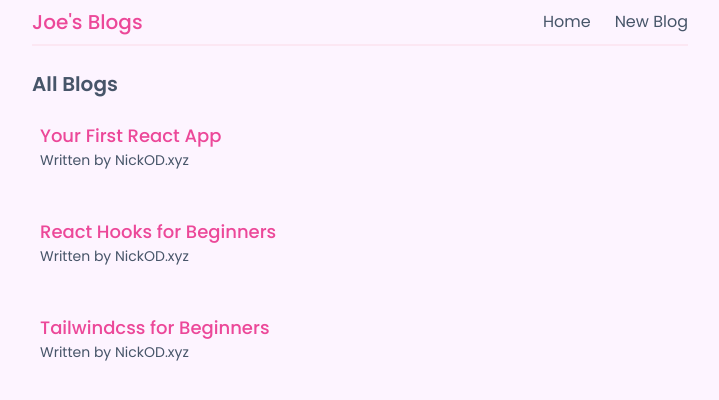
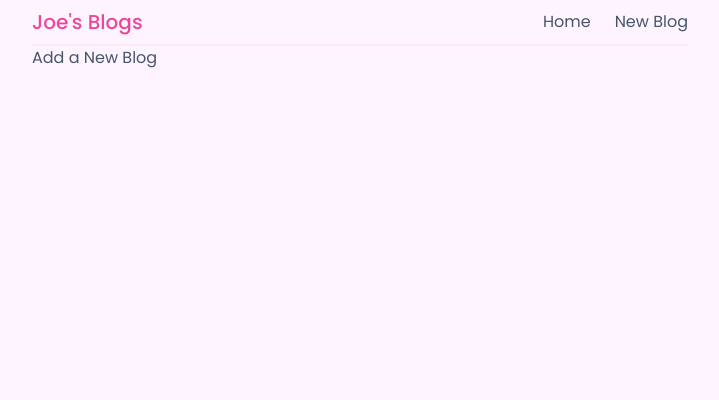
Before and after one commit to Nick-ODonoghue/react-blog, a React (Vite) app: page /create in a window 1280 px wide. Shown: the top 400 px of the page, without its empty margins (280-999 px from the left). Built offline with nearby package versions, Linux system fonts and the light colour scheme; data requests are answered from the project's data file.

Commit message:
installed react-router-dom and set up navbar links and routing

```diff
--- a/package.json
+++ b/package.json
@@ -11,7 +11,8 @@
   },
   "dependencies": {
     "react": "^18.2.0",
-    "react-dom": "^18.2.0"
+    "react-dom": "^18.2.0",
+    "react-router-dom": "^5.3.4"
   },
   "devDependencies": {
     "@types/react": "^18.0.37",
--- a/src/App.jsx
+++ b/src/App.jsx
@@ -1,15 +1,30 @@
-import { useState } from "react";
 import Navbar from "./Navbar";
 import Home from "./Home";
+import CreateBlog from "./CreateBlog";
+
+// Importing everything needed for using React Router
+import { BrowserRouter as Router, Route, Switch } from "react-router-dom/cjs/react-router-dom.min";
 
 function App() {
 	return (
-		<>
+		// Any components that you want to use routing with need to be wrapped with the Router component
+		<Router>
 			<div className=" max-w-2xl mx-auto px-2">
 				<Navbar />
-				<Home />
+				{/* The switch component makes sure that only one route is being shown at any one time */}
+				<Switch>
+					{/* The Route component is responsible for defining the route path */}
+					{/* The value of the path property will tacked onto the end of your domain name */}
+					<Route exact path="/">
+						{/* You then set the component that you want rendered when that path has been navigated to */}
+						<Home />
+					</Route>
+					<Route path="/create">
+						<CreateBlog />
+					</Route>
+				</Switch>
 			</div>
-		</>
+		</Router>
 	);
 }
 
--- /dev/null
+++ b/src/CreateBlog.jsx
@@ -0,0 +1,9 @@
+const CreateBlog = () => {
+	return (
+		<div>
+			<h2>Add a New Blog</h2>
+		</div>
+	);
+};
+
+export default CreateBlog;
--- a/src/Navbar.jsx
+++ b/src/Navbar.jsx
@@ -1,15 +1,13 @@
+import { Link } from "react-router-dom";
+
 const Navbar = () => {
 	return (
 		<header className="py-2 border-b-2 border-pink-100">
 			<nav className="flex justify-between items-center">
 				<h1 className="text-xl text-pink-500 font-medium">Joe's Blogs</h1>
 				<div className="flex gap-6">
-					<a href="#" target="_blank" rel="noopener noreferrer">
-						Home
-					</a>
-					<a href="#" target="_blank" rel="noopener noreferrer">
-						New Blog
-					</a>
+					<Link to="/">Home</Link>
+					<Link to="/create">New Blog</Link>
 				</div>
 			</nav>
 		</header>
```
Also changed, not shown: 1 other file (tests, documents, lock files or other folders).
